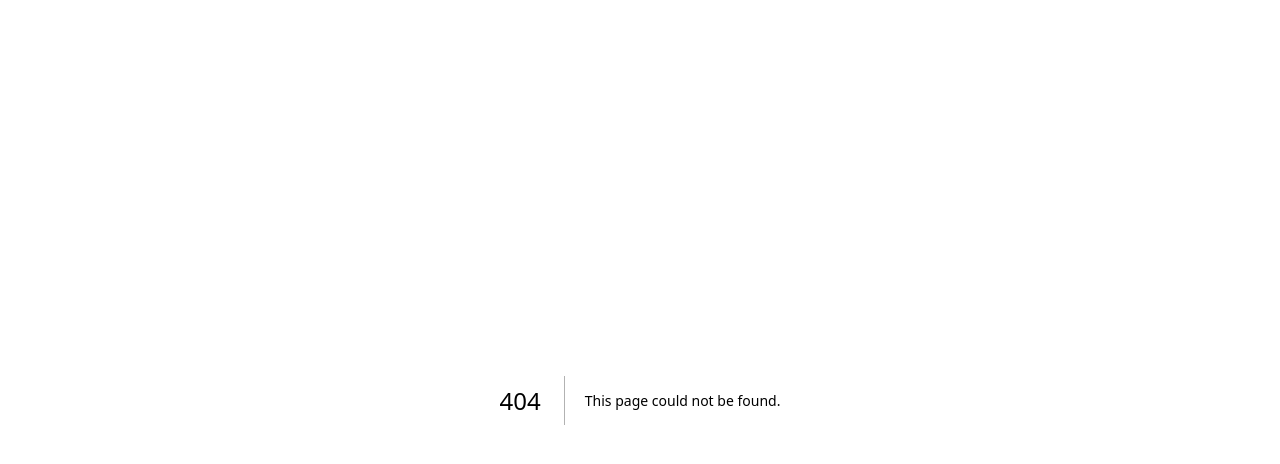
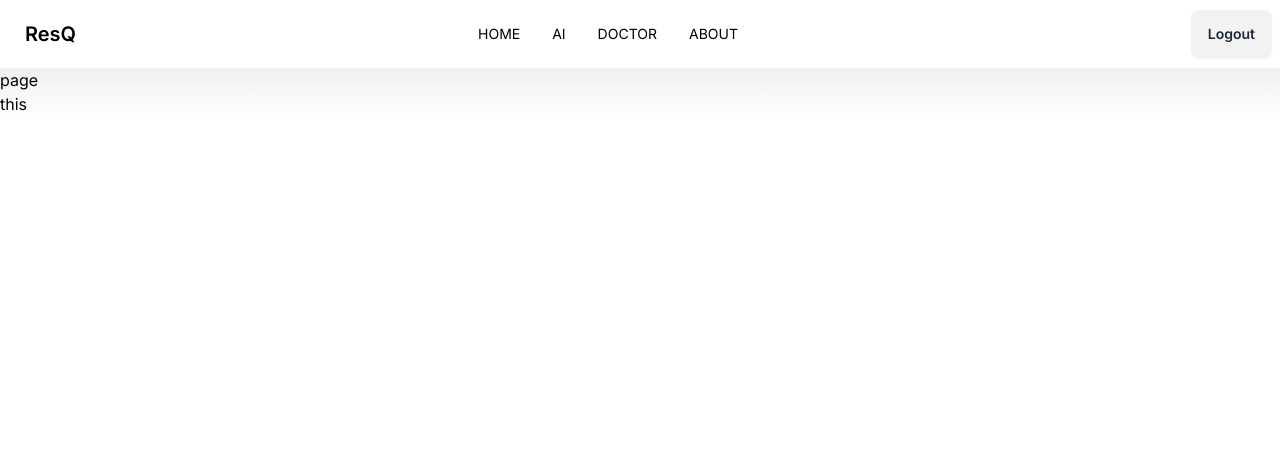
Before and after one commit to lieftsatyamShrivastava/resQ, a Next.js app: page /dashboard/about in a window 1280 px wide. Before the commit this address had no page. Shown: the top 464 px of the page. Built offline with nearby package versions, Linux system fonts and the light colour scheme.

Commit message:
aboutpage

```diff
--- /dev/null
+++ b/src/app/dashboard/about/page.tsx
@@ -0,0 +1,15 @@
+import React from 'react'
+export default function page() {
+    return (
+
+
+        <div>page
+
+
+            <h2> this </h2>
+        </div>
+
+
+
+    )
+}
```
